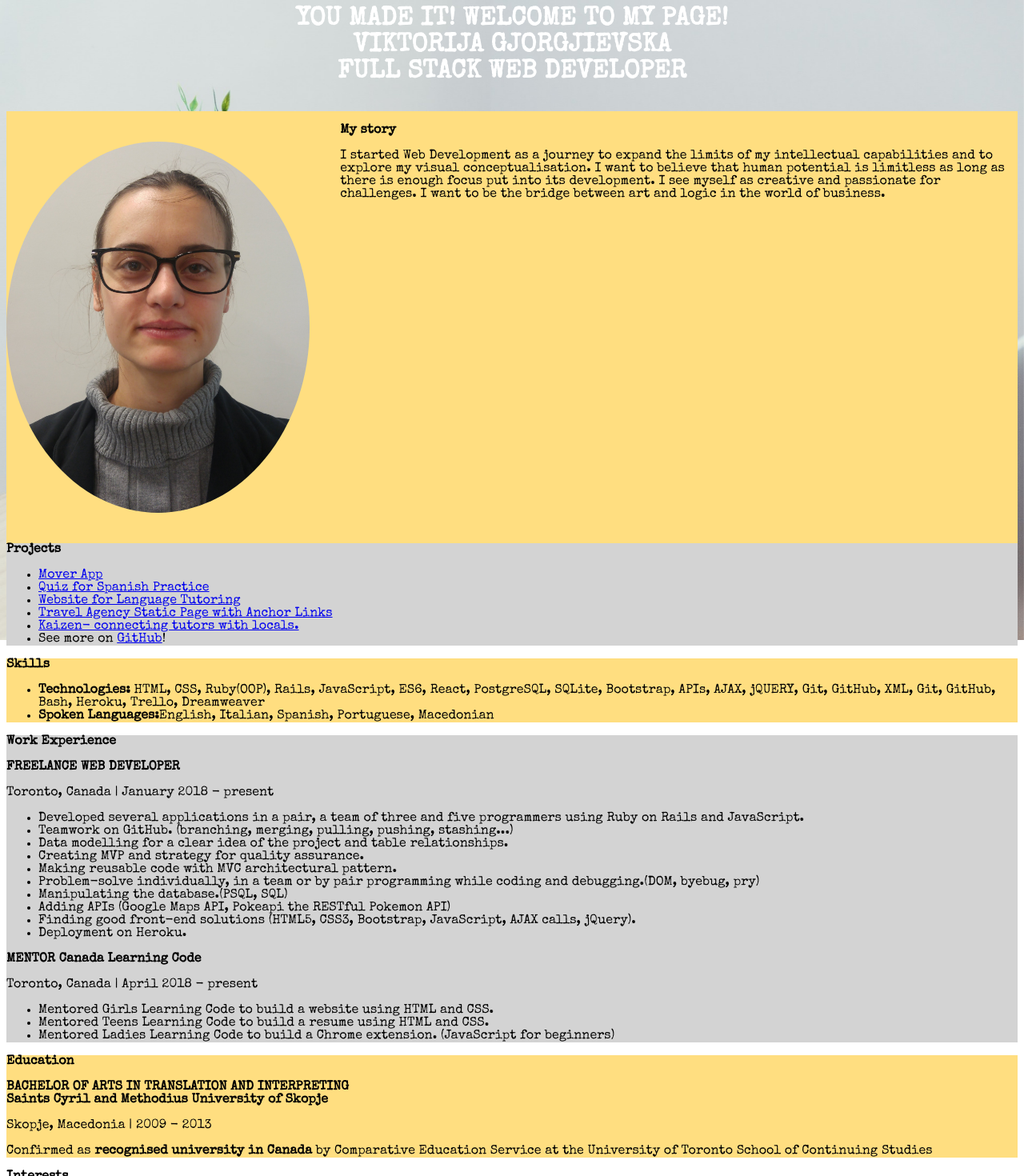
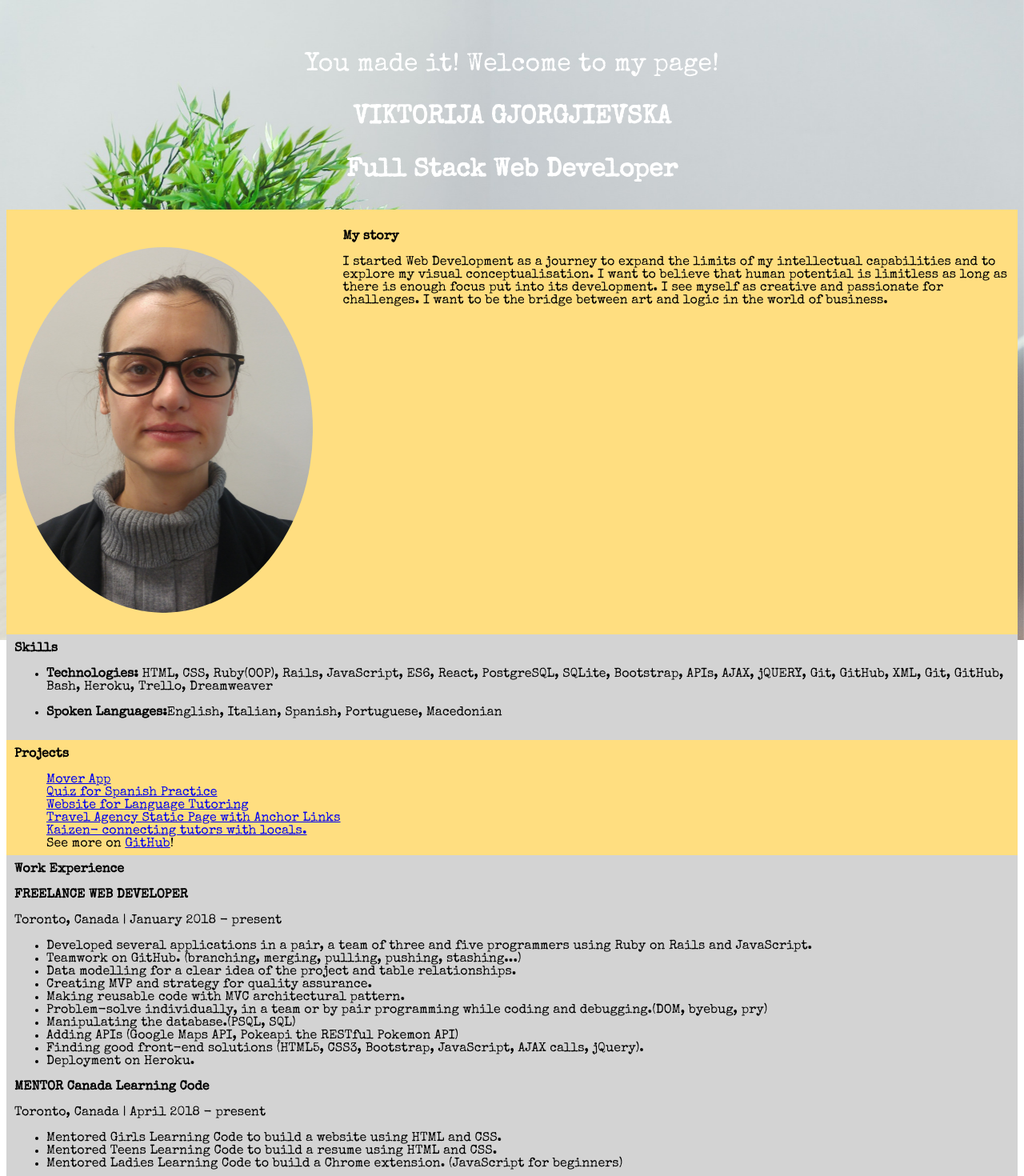
Before and after one commit to viktorija6420/react-portfolio, a React app: page / in a window 1280 px wide. Shown: the top 1470 px of the page at 80% size. Built offline with nearby package versions, Linux system fonts and the light colour scheme.

Commit message:
added padding 10px so the paragraph connect and added margin 0px

```diff
--- a/src/containers/Home.js
+++ b/src/containers/Home.js
@@ -9,11 +9,14 @@ const Image = styled.img`
 class Home extends Component {
   static propTypes = {};
   render() {
+
     const allElementsStyle = {
 
     }
+
     const htmlStyle = {
-      boxSizing: "border-box"
+      boxSizing: "border-box",
+
     }
 
     const bodyStyle = {
@@ -21,14 +24,16 @@ class Home extends Component {
     }
 
     const profileStyle = {
-      // background: "rgba(0, 0, 0, 0.8)",
       backgroundColor:" #FFDE80",
       overflow: "hidden",
-      zIndex: "300"
+      zIndex: "300",
+      padding: "10px"
     }
 
     const divStyle = {
-      backgroundColor: "#FFDE80"
+      backgroundColor: "#FFDE80",
+      margin: "0",
+      padding: "10px"
     }
 
     const pictureStyle = {
@@ -48,11 +53,8 @@ class Home extends Component {
 
     const headerTextStyle = {
       zIndex: "200",
-      marginTop: "0px",
-      paddingTop: "0px",
       color: "white",
-      fontSize: "32px",
-      textTransform: "uppercase"
+      fontSize: "32px"
     };
 
     const profilePictureStyle = {
@@ -66,17 +68,27 @@ class Home extends Component {
 
     const summaryStyle = {
       width: "67%",
-      float: "right",
+      float: "right"
     }
+
+    const grayAreas = {
+      backgroundColor: "lightgray",
+      marginTop: "-20px",
+      padding: "10px"
+    }
+
+    const listStyle = {
+      listStyleType: "none"
+
+    }
+
+    const lastDivStyle = {
+      padding:"10px"
+    };
 
     const footerStyle = {
       textAlign: "center",
       backgroundColor: "#FFDE80"
-    }
-
-    const whiteText = {
-      // color: "white",
-      backgroundColor: "lightgray"
     }
 
     return (
@@ -84,8 +96,11 @@ class Home extends Component {
       <div style={allElementsStyle}>
           <header style={headerStyle}>
             <p style={headerTextStyle}>
-              <strong>You made it! Welcome to my page!</strong><br/>
-              <strong>Viktorija Gjorgjievska</strong><br/>
+              <br/>
+              You made it! Welcome to my page!<br/>
+              <br/>
+              <strong>VIKTORIJA GJORGJIEVSKA</strong><br/>
+              <br/>
               <strong>Full Stack Web Developer</strong><br/>
             </p>
           </header>
@@ -102,22 +117,10 @@ class Home extends Component {
               <br/>
                 I started Web Development as a journey to expand the limits of my intellectual capabilities and to explore my visual conceptualisation. I want to believe that human potential is limitless as long as there is enough focus put into its development. I see myself as creative and passionate for challenges. I want to be the bridge between art and logic in the world of business.
               </p>
+
             </div>
 
-            <div style={whiteText}>
-              <strong>Projects</strong>
-
-            <ul>
-              <li><a href="https://easybreezymove.herokuapp.com/">Mover App</a></li>
-              <li><a href="https://ser-estar.herokuapp.com/index.html">Quiz for Spanish Practice</a></li>
-              <li><a href="https://www.languagecognition.ca/">Website for Language Tutoring</a></li>
-              <li><a href="http://vip-travel-shop.com.preview.services/#">Travel Agency Static Page with Anchor Links</a></li>
-              <li><a href="https://blooming-temple-73019.herokuapp.com/categories">Kaizen-  connecting tutors with locals.</a></li>
-              <li>See more on <a href="https://github.com/viktorija6420">GitHub</a>!</li>
-            </ul>
-            </div>
-
-            <div style={divStyle}>
+            <div className = "paragraph" style={grayAreas}>
               <strong>Skills</strong>
 
               <ul>
@@ -130,12 +133,27 @@ class Home extends Component {
                 XML, Git, GitHub, Bash,
                 Heroku, Trello,
                 Dreamweaver</li>
+                <br/>
                 <li><strong>Spoken Languages:</strong>English, Italian, Spanish,
                 Portuguese, Macedonian</li>
               </ul>
             </div>
+            <div className = "paragraph"style={divStyle}>
+              <strong>Projects</strong>
 
-            <div style={whiteText}><strong>Work Experience</strong>
+            <ul style={listStyle}>
+              <li><a href="https://easybreezymove.herokuapp.com/">Mover App</a></li>
+              <li><a href="https://ser-estar.herokuapp.com/index.html">Quiz for Spanish Practice</a></li>
+              <li><a href="https://www.languagecognition.ca/">Website for Language Tutoring</a></li>
+              <li><a href="http://vip-travel-shop.com.preview.services/#">Travel Agency Static Page with Anchor Links</a></li>
+              <li><a href="https://blooming-temple-73019.herokuapp.com/categories">Kaizen-  connecting tutors with locals.</a></li>
+              <li>See more on <a href="https://github.com/viktorija6420">GitHub</a>!</li>
+            </ul>
+            </div>
+
+
+
+            <div className = "paragraph" style={grayAreas}><strong>Work Experience</strong>
             <br/>
             <br/>
              <strong>FREELANCE WEB DEVELOPER</strong>
@@ -180,7 +198,7 @@ class Home extends Component {
              <span> Confirmed as <strong>recognised university in Canada</strong> by Comparative Education Service at the University of Toronto School of Continuing Studies</span>
              </p>
 
-            <div>
+            <div style={lastDivStyle}>
               <strong>Interests</strong>
               <ul>
                 <li>Technology</li>
@@ -194,6 +212,7 @@ class Home extends Component {
 
             <p style={footerStyle}>
              <strong>Let&apos;s connect!</strong>
+             <br/>
              <a href="https://www.linkedin.com/in/viktorija-gjorgjievska/">LinkedIn</a>
              <br/>
              <a href="https://github.com/viktorija6420">GitHub</a>
```
